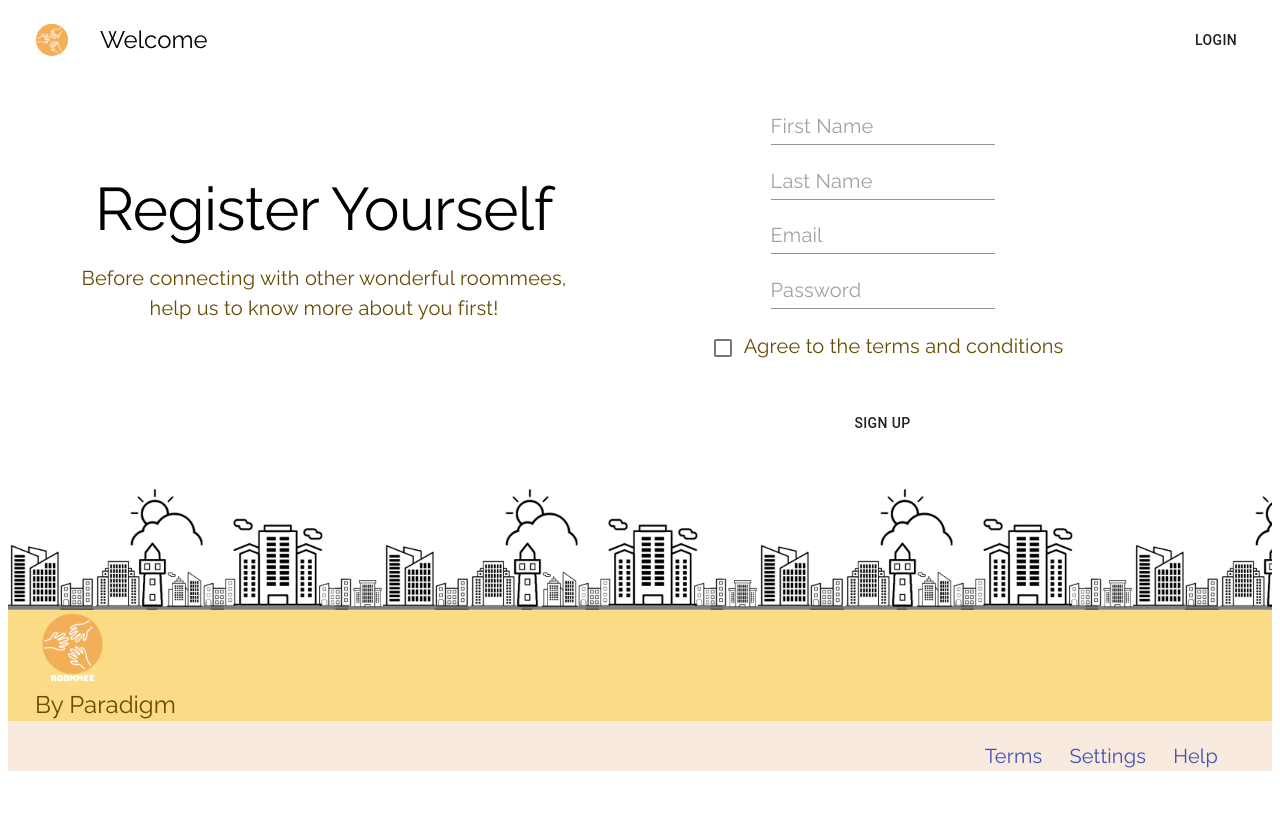
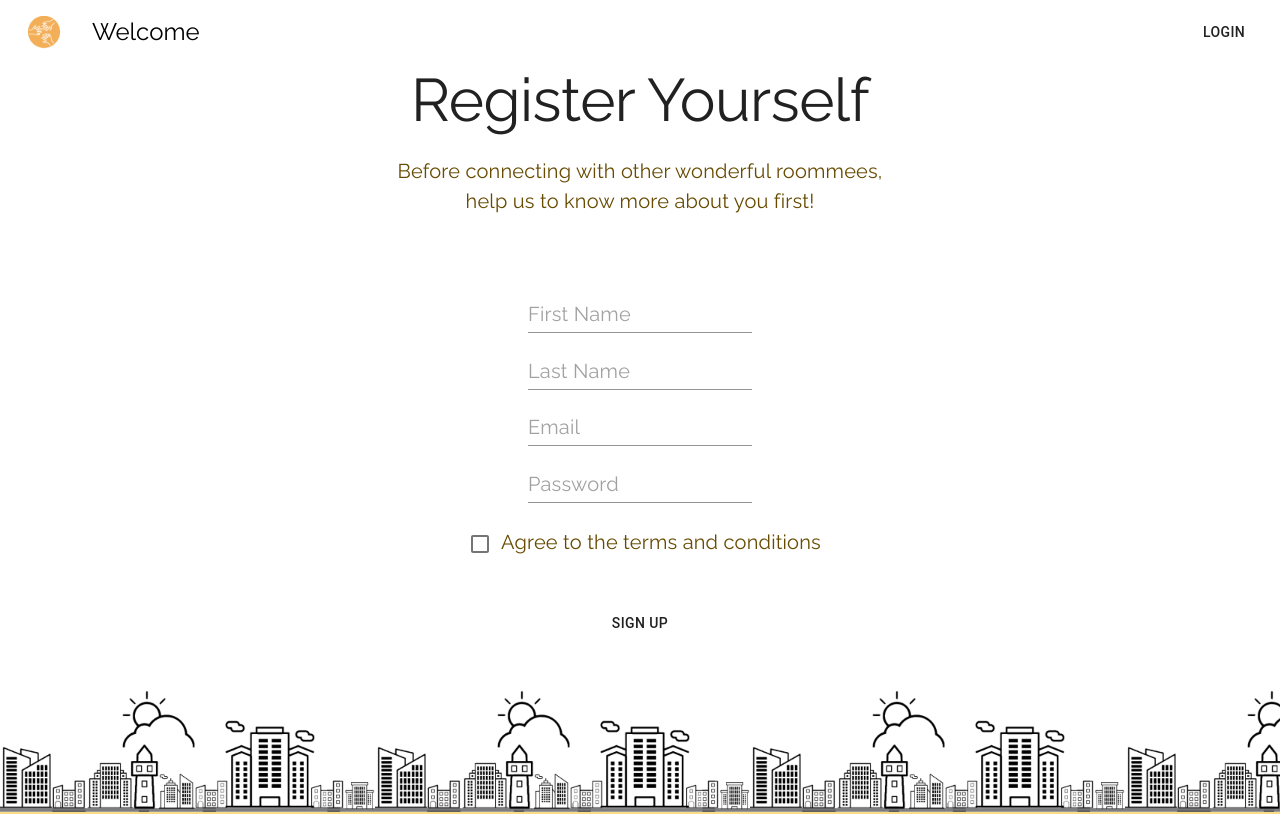
Before and after one commit to ElmoSamudra/Roommee-Front-End, a React (Create React App) app: page /register in a window 1280 px wide. Shown: the top 814 px of the page. Built offline with nearby package versions, Linux system fonts and the light colour scheme.

Commit message:
remove side page margin and make footer stick to the bottom

```diff
--- a/src/App.js
+++ b/src/App.js
@@ -16,6 +16,7 @@ import ButtonAppBar from "./components/appbar";
 import Divider from "@material-ui/core/Divider";
 import theme from "./theme/muiTheme";
 import { MuiThemeProvider } from "@material-ui/core/styles";
+import CssBaseline from '@material-ui/core/CssBaseline';
 
 //app
 function App() {
@@ -25,6 +26,7 @@ function App() {
         <Switch>
           <Route exact path="/">
             <Header1 />
+            <CssBaseline />
             <FrontPage />
             <ToastContainer
               position="top-center"
@@ -40,6 +42,7 @@ function App() {
           </Route>
           <Route exact path="/register">
             <Header1 />
+            <CssBaseline />
             <Register />
             <ToastContainer
               position="top-center"
--- a/src/components/Footer.js
+++ b/src/components/Footer.js
@@ -23,6 +23,8 @@ const useStyles = makeStyles((theme) => ({
     },
     linkTextStyle: {
         paddingRight: "27px"
+    },
+    footer: {
     }
 }));
 
@@ -35,6 +37,7 @@ export default function Footer() {
             direction="column"
             justify="flex-end"
             alignItems="stretch"
+            className={classes.footer}
         >
             <Grid className={classes.topPic}/>
             <Grid className={classes.headingStyle}>
--- a/src/pages/Login.js
+++ b/src/pages/Login.js
@@ -20,10 +20,12 @@ const useStyles = makeStyles((theme) => ({
   },
   firstInfo: {
     paddingTop: "15px",
+    backgroundColor: "#ffffff",
   },
   secondInfo: {
     paddingTop: "15px",
     backgroundColor: "#fdf8f4",
+    paddingLeft: "0"
   },
   formStyle: {
     paddingBottom: "20px",
@@ -37,6 +39,11 @@ const useStyles = makeStyles((theme) => ({
     borderRight: "solid",
     borderWidth: "0.25px",
   },
+  body: {
+    display: "flex",
+    minHeight: "100%",
+    flexDirection: "column"
+  }
 }));
 
 function FrontPage(details) {
@@ -94,7 +101,7 @@ function FrontPage(details) {
   }
 
   return (
-    <div>
+    <div className={classes.body}>
       <Grid container spacing={2} className={classes.frontImage}>
         <Grid item xs={12} align="center" className={classes.paddings}>
           <Box>
--- a/src/pages/Register.js
+++ b/src/pages/Register.js
@@ -25,6 +25,12 @@ const useStyles = makeStyles((theme) => ({
     align: "center",
     backgroundSize: "cover",
     backgroundRepeat: "no-repeat",
+  },
+  body: {
+    display: "flex",
+    minHeight: "100%",
+    flexDirection: "column",
+    backgroundColor: "#ffffff"
   },
 }));
 
@@ -112,7 +118,12 @@ export default function Register() {
   }
 
   return (
-    <Grid container alignItems="center" justify="center">
+    <Grid
+    container
+    alignItems="center"
+    justify="center"
+    className={classes.body}
+    >
       <Grid item align="center">
         <Box className={classes.text}>
           <Slide in={checked} timeout={{ enter: 1500 }}>
--- a/src/theme/muiTheme.js
+++ b/src/theme/muiTheme.js
@@ -2,6 +2,14 @@
 import { createMuiTheme } from '@material-ui/core/styles';
 
 const Theme = createMuiTheme({
+  overrides: {
+    Grid: {
+      root: {
+        margin: "0px",
+        padding: "0px"
+      }
+    }
+  },
   typography: {
     h1: {
       fontFamily: ['Raleway'],
```
Lines whose indentation alone changed are shown as unchanged.
